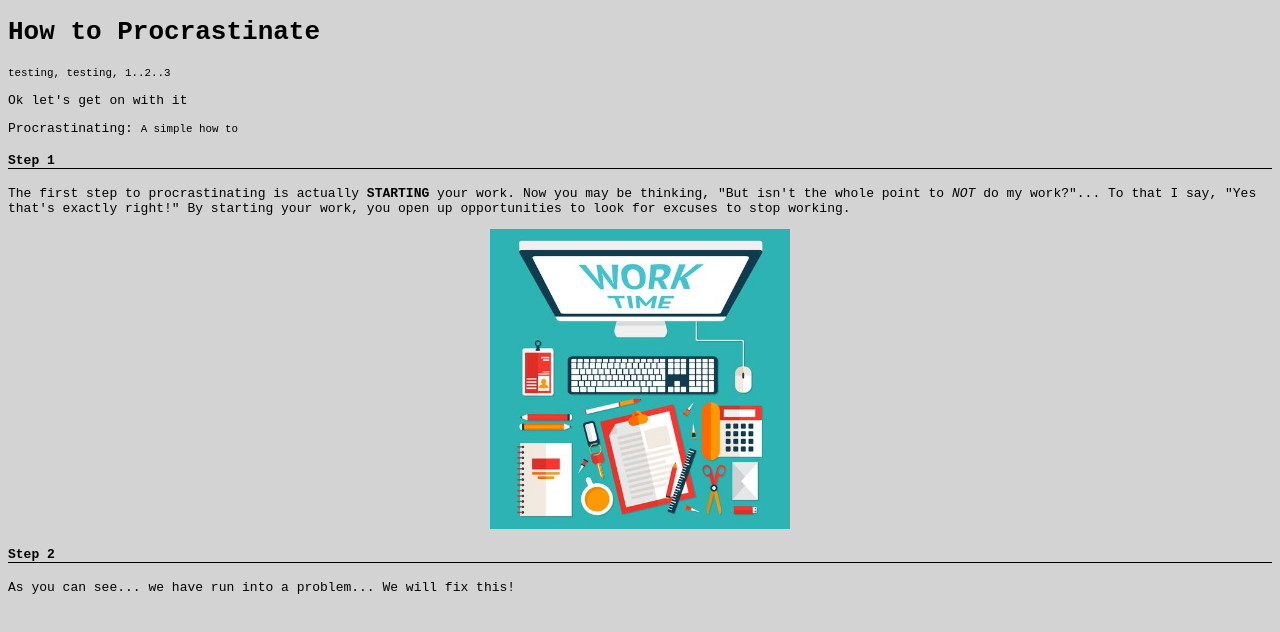
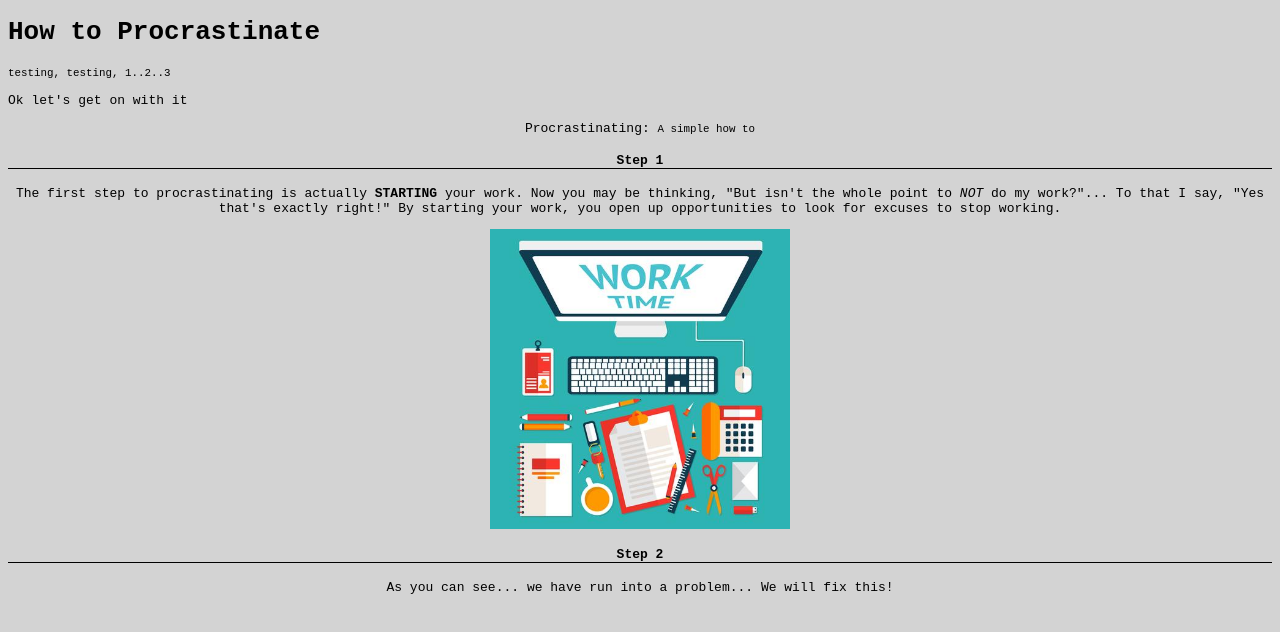
Before and after one commit to jtexX/how-to, a plain HTML site: page index.html in a window 1280 px wide. Drawn offline with Linux system fonts and the light colour scheme.

Commit message:
Update general.css

```diff
--- a/css/general.css
+++ b/css/general.css
@@ -15,3 +15,4 @@ img {
  margin-left: auto;
  margin-right: auto;
 }
+div.one {text-align: center}
```
